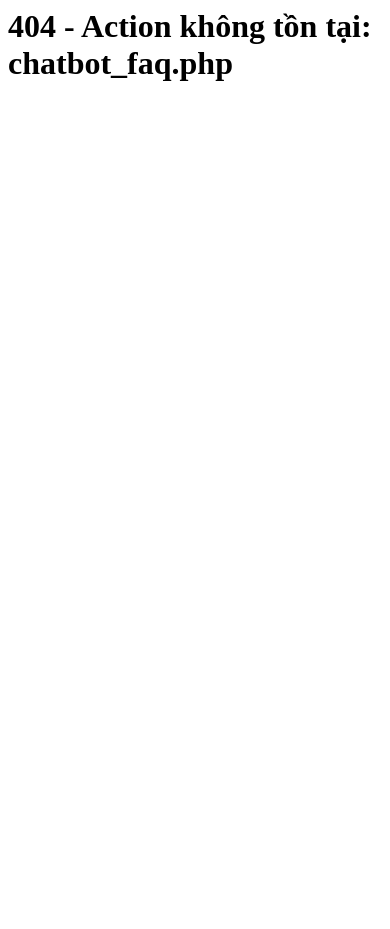
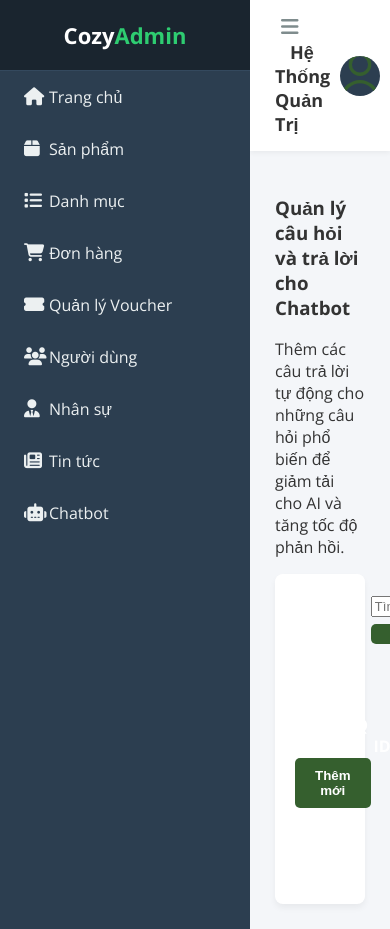
Before and after one commit to Anhmjnh/CozyCorner, a PHP site: page /cozycorner/admin/chatbot_faq.php in a window 390 px wide. Run offline with PHP 8.4, Linux system fonts and the light colour scheme; the visitor is signed in with stand-in values (Sample User, id 1); a stand-in replaces the project's code that opens the database connection; lists and menus that the app fills with data are empty; some libraries are stand-ins or nearby versions.

Commit message:
Add chatbot_chatbotfaq

```diff
--- /dev/null
+++ b/admin/chatbot_faq.php
@@ -0,0 +1,231 @@
+<?php
+// admin/chatbot_faq.php
+$page_title = "Quản lý Chatbot FAQ";
+require_once __DIR__ . '/includes/admin_header.php';
+?>
+
+<div class="page-heading">
+    <h3>Quản lý câu hỏi và trả lời cho Chatbot</h3>
+    <p class="text-subtitle text-muted">
+        Thêm các câu trả lời tự động cho những câu hỏi phổ biến để giảm tải cho AI và tăng tốc độ phản hồi.
+    </p>
+</div>
+
+<div class="page-content">
+    <section class="section">
+        <div class="card">
+            <div class="card-header d-flex justify-content-between align-items-center">
+                <h4 class="card-title">Danh sách FAQ</h4>
+                <button type="button" class="btn btn-primary" data-bs-toggle="modal" data-bs-target="#faq-modal" onclick="prepareAdd()">
+                    <i class="bi bi-plus-lg"></i> Thêm mới
+                </button>
+            </div>
+            <div class="card-body">
+                <div class="row mb-3">
+                    <div class="col-md-6">
+                        <div class="input-group">
+                            <input type="text" id="search-input" class="form-control" placeholder="Tìm kiếm theo từ khóa hoặc câu trả lời...">
+                            <button class="btn btn-primary" type="button" id="search-btn"><i class="bi bi-search"></i></button>
+                        </div>
+                    </div>
+                </div>
+                <div class="table-responsive">
+                    <table class="table table-hover table-lg">
+                        <thead>
+                            <tr>
+                                <th style="width: 5%;">ID</th>
+                                <th style="width: 30%;">Từ khóa kích hoạt (cách nhau bởi dấu phẩy)</th>
+                                <th style="width: 45%;">Câu trả lời</th>
+                                <th style="width: 10%;">Trạng thái</th>
+                                <th style="width: 10%;">Hành động</th>
+                            </tr>
+                        </thead>
+                        <tbody id="faq-table-body">
+                            <!-- Dữ liệu sẽ được load bằng JS -->
+                        </tbody>
+                    </table>
+                </div>
+                <nav aria-label="Page navigation" class="mt-3">
+                    <ul class="pagination" id="pagination">
+                        <!-- Phân trang sẽ được load bằng JS -->
+                    </ul>
+                </nav>
+            </div>
+        </div>
+    </section>
+</div>
+
+<!-- Modal Thêm/Sửa FAQ -->
+<div class="modal fade" id="faq-modal" tabindex="-1" aria-labelledby="faqModalLabel" aria-hidden="true">
+    <div class="modal-dialog modal-lg">
+        <div class="modal-content">
+            <div class="modal-header">
+                <h5 class="modal-title" id="faqModalLabel">Thêm/Sửa FAQ</h5>
+                <button type="button" class="btn-close" data-bs-dismiss="modal" aria-label="Close"></button>
+            </div>
+            <div class="modal-body">
+                <form id="faq-form">
+                    <input type="hidden" id="faq-id" name="id">
+                    <div class="mb-3">
+                        <label for="keywords" class="form-label">Từ khóa kích hoạt</label>
+                        <input type="text" class="form-control" id="keywords" name="keywords" required placeholder="Ví dụ: mua hàng, đặt hàng, thanh toán">
+                        <div class="form-text">Nhập các từ khóa liên quan, mỗi từ cách nhau bởi một dấu phẩy (,).</div>
+                    </div>
+                    <div class="mb-3">
+                        <label for="answer" class="form-label">Nội dung trả lời</label>
+                        <textarea class="form-control" id="answer" name="answer" rows="6" required placeholder="Nhập câu trả lời cho chatbot..."></textarea>
+                        <div class="form-text">Bạn có thể sử dụng Markdown để định dạng (in đậm, chèn link).</div>
+                    </div>
+                    <div class="mb-3">
+                        <label for="status" class="form-label">Trạng thái</label>
+                        <select class="form-select" id="status" name="status">
+                            <option value="HoatDong">Hoạt Động</option>
+                            <option value="Khoa">Khóa</option>
+                        </select>
+                    </div>
+                </form>
+            </div>
+            <div class="modal-footer">
+                <button type="button" class="btn btn-secondary" data-bs-dismiss="modal">Đóng</button>
+                <button type="button" class="btn btn-primary" onclick="saveFaq()">Lưu thay đổi</button>
+            </div>
+        </div>
+    </div>
+</div>
+
+<?php require_once __DIR__ . '/includes/admin_footer.php'; ?>
+
+<script>
+    const BASE_URL = '<?= BASE_URL ?>';
+    let currentPage = 1;
+
+    function loadFaqs(page = 1, search = '') {
+        currentPage = page;
+        fetch(`${BASE_URL}admin/api_get_faqs_list?page=${page}&search=${search}`)
+            .then(res => res.json())
+            .then(data => {
+                if (data.status === 'success') {
+                    const tbody = document.getElementById('faq-table-body');
+                    tbody.innerHTML = '';
+                    data.data.forEach(faq => {
+                        const row = `
+                            <tr>
+                                <td>${faq.id}</td>
+                                <td><span class="badge bg-light-secondary">${faq.keywords.split(',').join(', ')}</span></td>
+                                <td>${faq.answer.substring(0, 100)}...</td>
+                                <td>
+                                    <span class="badge ${faq.status === 'HoatDong' ? 'bg-success' : 'bg-danger'}">
+                                        ${faq.status === 'HoatDong' ? 'Hoạt Động' : 'Khóa'}
+                                    </span>
+                                </td>
+                                <td>
+                                    <button class="btn btn-sm btn-info" onclick="prepareEdit(${faq.id})"><i class="bi bi-pencil-square"></i></button>
+                                    <button class="btn btn-sm btn-danger" onclick="deleteFaq(${faq.id})"><i class="bi bi-trash"></i></button>
+                                </td>
+                            </tr>
+                        `;
+                        tbody.innerHTML += row;
+                    });
+                    renderPagination(data.pagination);
+                }
+            });
+    }
+
+    function renderPagination(pagination) {
+        const paginationUl = document.getElementById('pagination');
+        paginationUl.innerHTML = '';
+        if (pagination.totalPages <= 1) return;
+
+        // Nút Previous
+        paginationUl.innerHTML += `
+            <li class="page-item ${pagination.page === 1 ? 'disabled' : ''}">
+                <a class="page-link" href="#" onclick="loadFaqs(${pagination.page - 1}, document.getElementById('search-input').value)">‹</a>
+            </li>
+        `;
+
+        for (let i = 1; i <= pagination.totalPages; i++) {
+            paginationUl.innerHTML += `
+                <li class="page-item ${i === pagination.page ? 'active' : ''}">
+                    <a class="page-link" href="#" onclick="loadFaqs(${i}, document.getElementById('search-input').value)">${i}</a>
+                </li>
+            `;
+        }
+
+        // Nút Next
+        paginationUl.innerHTML += `
+            <li class="page-item ${pagination.page === pagination.totalPages ? 'disabled' : ''}">
+                <a class="page-link" href="#" onclick="loadFaqs(${pagination.page + 1}, document.getElementById('search-input').value)">›</a>
+            </li>
+        `;
+    }
+
+    function prepareAdd() {
+        document.getElementById('faq-form').reset();
+        document.getElementById('faq-id').value = '';
+        document.getElementById('faqModalLabel').innerText = 'Thêm FAQ Mới';
+    }
+
+    function prepareEdit(id) {
+        fetch(`${BASE_URL}admin/api_get_faq?id=${id}`)
+            .then(res => res.json())
+            .then(data => {
+                if (data.status === 'success') {
+                    document.getElementById('faq-id').value = data.data.id;
+                    document.getElementById('keywords').value = data.data.keywords;
+                    document.getElementById('answer').value = data.data.answer;
+                    document.getElementById('status').value = data.data.status;
+                    document.getElementById('faqModalLabel').innerText = 'Chỉnh Sửa FAQ';
+                    new bootstrap.Modal(document.getElementById('faq-modal')).show();
+                } else {
+                    alert(data.msg);
+                }
+            });
+    }
+
+    function saveFaq() {
+        const form = document.getElementById('faq-form');
+        const formData = new FormData(form);
+
+        fetch(`${BASE_URL}admin/api_save_faq`, {
+            method: 'POST',
+            body: formData
+        })
+        .then(res => res.json())
+        .then(data => {
+            alert(data.msg);
+            if (data.status === 'success') {
+                bootstrap.Modal.getInstance(document.getElementById('faq-modal')).hide();
+                loadFaqs(currentPage, document.getElementById('search-input').value);
+            }
+        });
+    }
+
+    function deleteFaq(id) {
+        if (confirm('Bạn có chắc chắn muốn xóa FAQ này không?')) {
+            fetch(`${BASE_URL}admin/api_delete_faq`, {
+                method: 'POST',
+                headers: { 'Content-Type': 'application/json' },
+                body: JSON.stringify({ id: id })
+            })
+            .then(res => res.json())
+            .then(data => {
+                alert(data.msg);
+                if (data.status === 'success') {
+                    loadFaqs(currentPage, document.getElementById('search-input').value);
+                }
+            });
+        }
+    }
+
+    document.addEventListener('DOMContentLoaded', () => {
+        loadFaqs();
+        document.getElementById('search-btn').addEventListener('click', () => {
+            loadFaqs(1, document.getElementById('search-input').value);
+        });
+        document.getElementById('search-input').addEventListener('keypress', (e) => {
+            if (e.key === 'Enter') {
+                loadFaqs(1, document.getElementById('search-input').value);
+            }
+        });
+    });
+</script>
--- a/admin/includes/admin_header.php
+++ b/admin/includes/admin_header.php
@@ -33,6 +33,7 @@
             <li class="<?= strpos($_SERVER['REQUEST_URI'], 'url=admin/users') ? 'active' : '' ?>"><a href="<?= BASE_URL ?>index.php?url=admin/users"><i class="fas fa-users"></i> <span>Người dùng</span></a></li>
             <li class="<?= strpos($_SERVER['REQUEST_URI'], 'url=admin/staffs') ? 'active' : '' ?>"><a href="<?= BASE_URL ?>index.php?url=admin/staffs"><i class="fas fa-user-tie"></i> <span>Nhân sự</span></a></li>
             <li class="<?= strpos($_SERVER['REQUEST_URI'], 'url=admin/news') ? 'active' : '' ?>"><a href="<?= BASE_URL ?>index.php?url=admin/news"><i class="fas fa-newspaper"></i> <span>Tin tức</span></a></li>
+            <li class="<?= strpos($_SERVER['REQUEST_URI'], 'url=admin/chatbot_faq') ? 'active' : '' ?>"><a href="<?= BASE_URL ?>index.php?url=admin/chatbot_faq"><i class="fas fa-robot"></i> <span>Chatbot</span></a></li>
         </ul>
     </aside>
 
--- a/controllers/AdminController.php
+++ b/controllers/AdminController.php
@@ -165,6 +165,11 @@ class AdminController extends Controller
             'to_date' => $to_date,
             'page' => $page
         ]);
+    }
+
+    public function chatbot_faq()
+    {
+        $this->view('../admin/chatbot_faq');
     }
 
     public function export_orders_to_csv()
@@ -782,6 +787,82 @@ class AdminController extends Controller
         exit;
     }
 
+    public function api_get_faqs_list()
+    {
+        header('Content-Type: application/json');
+        $page = isset($_GET['page']) ? intval($_GET['page']) : 1;
+        $limit = 10;
+        $offset = ($page - 1) * $limit;
+        $search = trim($_GET['search'] ?? '');
+
+        $faqs = $this->model->getFaqsList($limit, $offset, $search);
+        $total = $this->model->getTotalFaqsCount($search);
+        $totalPages = ceil($total / $limit);
+
+        echo json_encode([
+            'status' => 'success',
+            'data' => $faqs,
+            'pagination' => [
+                'page' => $page,
+                'limit' => $limit,
+                'total' => $total,
+                'totalPages' => $totalPages
+            ]
+        ]);
+        exit;
+    }
+
+    public function api_get_faq()
+    {
+        header('Content-Type: application/json');
+        $id = intval($_GET['id'] ?? 0);
+        $faq = $this->model->getFaqById($id);
+        if ($faq) {
+            echo json_encode(['status' => 'success', 'data' => $faq]);
+        } else {
+            echo json_encode(['status' => 'error', 'msg' => 'Không tìm thấy câu hỏi.']);
+        }
+        exit;
+    }
+
+    public function api_save_faq()
+    {
+        header('Content-Type: application/json');
+        if ($_SERVER['REQUEST_METHOD'] === 'POST') {
+            $id = $_POST['id'] ?? '';
+            $keywords = trim($_POST['keywords'] ?? '');
+            $answer = trim($_POST['answer'] ?? '');
+            $status = $_POST['status'] ?? 'HoatDong';
+
+            if (empty($keywords) || empty($answer)) {
+                echo json_encode(['status' => 'error', 'msg' => 'Từ khóa và câu trả lời không được để trống.']);
+                exit;
+            }
+
+            if ($this->model->saveFaq($id, $keywords, $answer, $status)) {
+                $msg = empty($id) ? 'Thêm FAQ thành công!' : 'Cập nhật FAQ thành công!';
+                echo json_encode(['status' => 'success', 'msg' => $msg]);
+            } else {
+                echo json_encode(['status' => 'error', 'msg' => 'Lưu thất bại. Vui lòng thử lại.']);
+            }
+        }
+        exit;
+    }
+
+    public function api_delete_faq()
+    {
+        header('Content-Type: application/json');
+        $data = json_decode(file_get_contents("php://input"), true);
+        if (isset($data['id'])) {
+            if ($this->model->deleteFaq($data['id'])) {
+                echo json_encode(['status' => 'success', 'msg' => 'Xóa FAQ thành công!']);
+            } else {
+                echo json_encode(['status' => 'error', 'msg' => 'Không thể xóa.']);
+            }
+        }
+        exit;
+    }
+
     // --- API QUẢN LÝ NHÂN SỰ ---
     public function api_get_staff()
     {
--- a/models/AdminModel.php
+++ b/models/AdminModel.php
@@ -566,5 +566,56 @@ class AdminModel extends Model
         return $result->fetch_all(MYSQLI_ASSOC);
     }
 
+    // --- QUẢN LÝ CHATBOT FAQ ---
+    public function getFaqsList($limit = 10, $offset = 0, $search = '')
+    {
+        $sql = "SELECT * FROM chatbot_faq WHERE 1=1";
+        if (!empty($search)) {
+            $search_esc = $this->conn->real_escape_string($search);
+            $sql .= " AND (keywords LIKE '%$search_esc%' OR answer LIKE '%$search_esc%')";
+        }
+        $sql .= " ORDER BY id DESC LIMIT ? OFFSET ?";
+        $stmt = $this->conn->prepare($sql);
+        $stmt->bind_param("ii", $limit, $offset);
+        $stmt->execute();
+        return $stmt->get_result()->fetch_all(MYSQLI_ASSOC);
+    }
+
+    public function getTotalFaqsCount($search = '')
+    {
+        $sql = "SELECT COUNT(id) as total FROM chatbot_faq WHERE 1=1";
+        if (!empty($search)) {
+            $search_esc = $this->conn->real_escape_string($search);
+            $sql .= " AND (keywords LIKE '%$search_esc%' OR answer LIKE '%$search_esc%')";
+        }
+        return $this->conn->query($sql)->fetch_assoc()['total'];
+    }
+
+    public function getFaqById($id)
+    {
+        $stmt = $this->conn->prepare("SELECT * FROM chatbot_faq WHERE id = ?");
+        $stmt->bind_param("i", $id);
+        $stmt->execute();
+        return $stmt->get_result()->fetch_assoc();
+    }
+
+    public function saveFaq($id, $keywords, $answer, $status)
+    {
+        if (empty($id)) { // Add
+            $stmt = $this->conn->prepare("INSERT INTO chatbot_faq (keywords, answer, status) VALUES (?, ?, ?)");
+            $stmt->bind_param("sss", $keywords, $answer, $status);
+        } else { // Update
+            $stmt = $this->conn->prepare("UPDATE chatbot_faq SET keywords = ?, answer = ?, status = ? WHERE id = ?");
+            $stmt->bind_param("sssi", $keywords, $answer, $status, $id);
+        }
+        return $stmt->execute();
+    }
+
+    public function deleteFaq($id)
+    {
+        $stmt = $this->conn->prepare("DELETE FROM chatbot_faq WHERE id = ?");
+        $stmt->bind_param("i", $id);
+        return $stmt->execute();
+    }
 
 }
```
Also changed, not shown: controllers/ChatbotController.php (+16 -0 lines), models/ChatbotModel.php (+31 -4 lines), database.sql.
